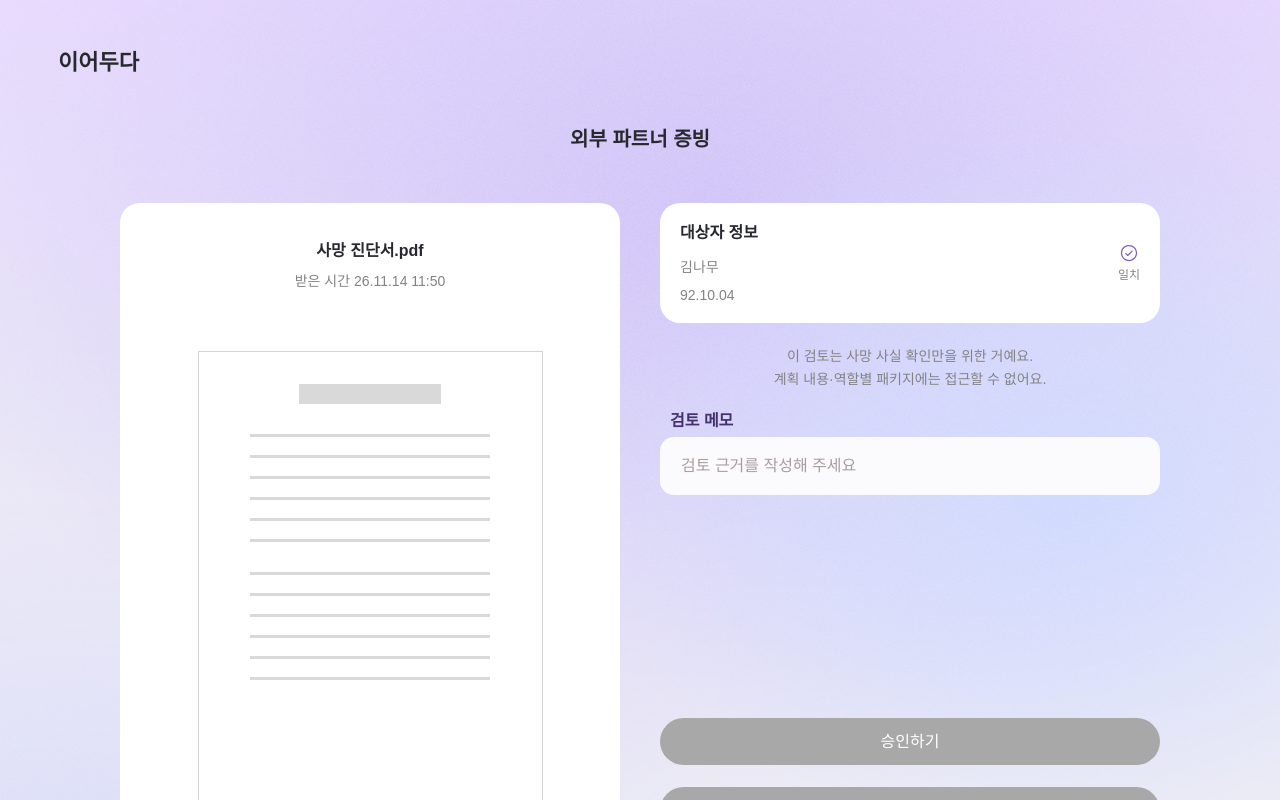
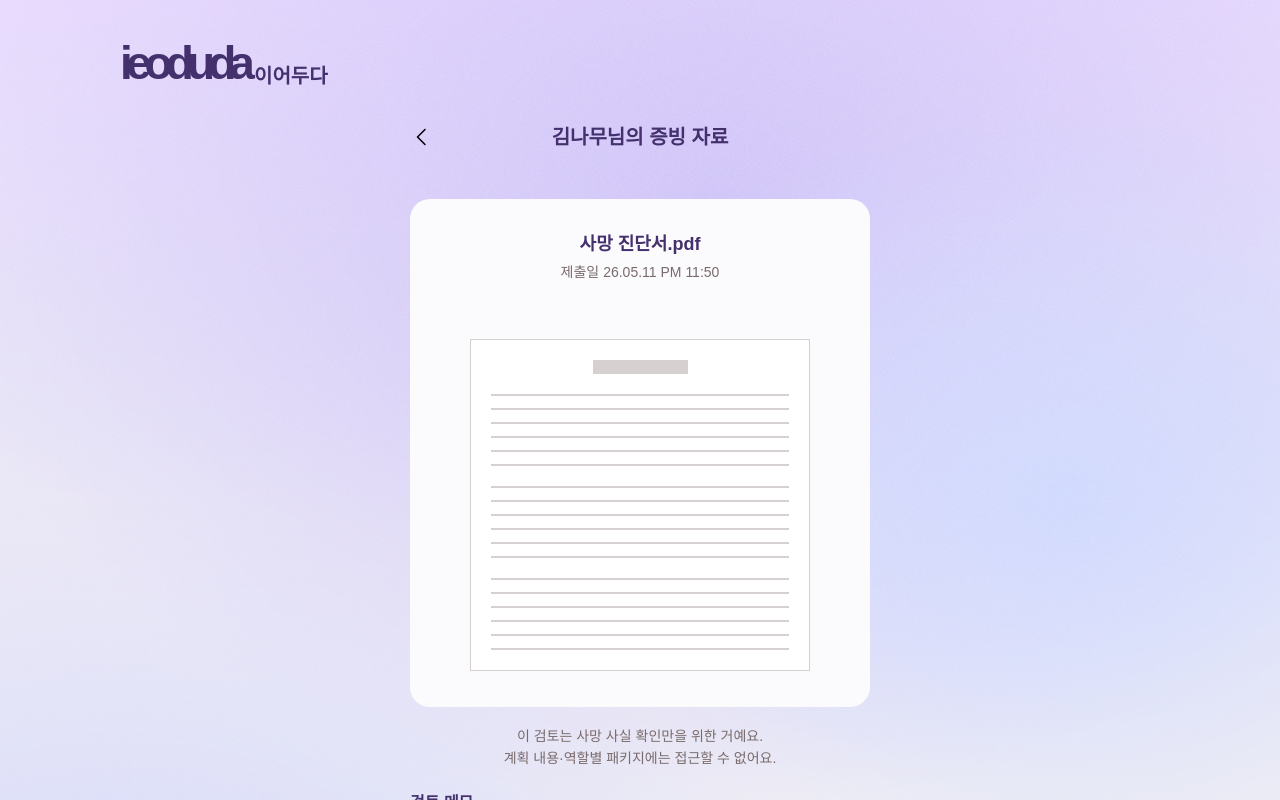
Before and after one commit to Dev-MAMOKEY/Ieoduda-Frontend, a Next.js app: page /external in a window 1280 px wide. Shown: the top 800 px of the page. Built offline with nearby package versions, Linux system fonts and the light colour scheme; a web font is replaced by a local one.

Commit message:
[Feat/#9] feat : 전체 증빙 자료 화면 및 외부 파트너 검토 화면 수정

```diff
--- /dev/null
+++ b/app/(external)/evidence/page.tsx
@@ -0,0 +1,85 @@
+import Link from "next/link";
+import { BrandLogo } from "@/components/BrandLogo";
+
+type EvidenceItem = {
+  id: string;
+  submittedAt: string;
+  title: string;
+  submitter: string;
+  verified: boolean;
+};
+
+type EvidenceGroup = {
+  name: string;
+  verifiedCount: number;
+  items: EvidenceItem[];
+};
+
+const groups: EvidenceGroup[] = [
+  {
+    name: "김나무",
+    verifiedCount: 2,
+    items: [
+      { id: "death-certificate-kim", submittedAt: "26.05.11 PM 11:50", title: "사망 진단서", submitter: "유지민 제출", verified: true },
+      { id: "medical-examination-kim", submittedAt: "26.05.11 AM 12:30", title: "검안서", submitter: "박성호 제출", verified: true },
+    ],
+  },
+  {
+    name: "이신한",
+    verifiedCount: 1,
+    items: [
+      { id: "death-report-lee", submittedAt: "26.12.01 AM 14:00", title: "사망 신고서", submitter: "김하나 제출", verified: true },
+      { id: "death-certificate-lee", submittedAt: "26.12.03 PM 09:55", title: "사망 진단서", submitter: "이재현 제출", verified: false },
+    ],
+  },
+];
+
+function StatusBadge({ verified }: { verified: boolean }) {
+  return <span className={`flex min-h-[28px] shrink-0 items-center justify-center rounded-[20px] px-2.5 py-1.5 text-xs font-semibold text-[#796b6c] ${verified ? "bg-[#e2dafa]" : "bg-[#eeecee]"}`}>
+    {verified ? "검증완료" : "검증필요"}
+  </span>;
+}
+
+function EvidenceCard({ item }: { item: EvidenceItem }) {
+  return <Link aria-label={`${item.title} 검토하기`} className="flex w-full items-center justify-between rounded-[20px] bg-[#fbfafd] px-5 py-[18px] transition-shadow hover:shadow-[0_4px_16px_rgba(67,48,109,0.1)] focus-visible:outline-2 focus-visible:outline-offset-2 focus-visible:outline-[#43306d]" href={`/external?doc=${item.id}`}>
+    <div className="flex flex-col gap-2 leading-none lg:gap-2.5">
+      <div className="flex flex-col gap-1.5 lg:gap-2">
+        <time className="text-[13px] font-medium text-[#796b6c] lg:text-[15px]">{item.submittedAt}</time>
+        <h3 className="text-sm font-bold text-[#43306d] lg:text-base">{item.title}</h3>
+      </div>
+      <p className="text-[13px] font-medium text-[#43306d] lg:text-[15px]">{item.submitter}</p>
+    </div>
+    <StatusBadge verified={item.verified} />
+  </Link>;
+}
+
+function EvidenceSection({ group, second = false }: { group: EvidenceGroup; second?: boolean }) {
+  return <section className={`flex w-full flex-col gap-4 lg:gap-5 ${second ? "pt-3 lg:pt-0" : ""}`}>
+    <header className="flex items-center justify-between">
+      <h2 className="text-base font-bold leading-none text-[#43306d] lg:text-lg">{group.name}</h2>
+      <strong className="text-sm leading-none text-[#796b6c] lg:text-base">{group.verifiedCount}명 검증 완료</strong>
+    </header>
+    <div className="flex flex-col gap-3 lg:gap-[18px]">
+      {group.items.map((item) => <EvidenceCard item={item} key={`${item.submittedAt}-${item.title}`} />)}
+    </div>
+  </section>;
+}
+
+export default function EvidencePage() {
+  return <main className="min-h-dvh text-[#43306d]">
+    <header className="hidden h-[125px] items-center px-[120px] lg:flex">
+      <BrandLogo />
+    </header>
+
+    <section className="mx-auto flex w-full max-w-[390px] flex-col items-center px-6 pb-8 pt-[59px] lg:max-w-none lg:px-0 lg:pb-[50px] lg:pt-0">
+      <header className="mb-[22px] flex w-full items-center justify-center py-2 lg:hidden">
+        <h1 className="text-lg font-bold leading-none">등록된 증빙 자료</h1>
+      </header>
+      <h1 className="hidden text-xl font-bold leading-none lg:block">등록된 증빙 자료</h1>
+
+      <div className="flex w-full flex-col gap-4 lg:mt-[50px] lg:w-[460px] lg:gap-10">
+        {groups.map((group, index) => <EvidenceSection group={group} key={group.name} second={index > 0} />)}
+      </div>
+    </section>
+  </main>;
+}
--- a/app/(external)/external/page.tsx
+++ b/app/(external)/external/page.tsx
@@ -1,175 +1,75 @@
-"use client";
+import { BrandLogo } from "@/components/BrandLogo";
+import { BackButton } from "@/components/BackButton";
+import { Button } from "@/components/Button";
+import { PageHeader } from "@/components/PageHeader";
 
-import Image from "next/image";
-import Link from "next/link";
-import { useState } from "react";
-import type { ChangeEvent, DragEvent } from "react";
-import { FormField } from "@/components/FormField";
-import { getExternalReview } from "@/lib/api";
+const documents = {
+  "death-certificate-kim": { owner: "김나무", title: "사망 진단서", submittedAt: "26.05.11 PM 11:50" },
+  "medical-examination-kim": { owner: "김나무", title: "검안서", submittedAt: "26.05.11 AM 12:30" },
+  "death-report-lee": { owner: "이신한", title: "사망 신고서", submittedAt: "26.12.01 AM 14:00" },
+  "death-certificate-lee": { owner: "이신한", title: "사망 진단서", submittedAt: "26.12.03 PM 09:55" },
+} as const;
 
-const actionClass =
-  "flex h-[45px] w-full items-center justify-center rounded-[20px] border-0 bg-[#a8a8a8] px-5 text-sm text-white transition-all duration-200 hover:bg-[#929292] focus-visible:outline-2 focus-visible:outline-offset-2 focus-visible:outline-[#838383] active:scale-[0.985] lg:h-[47px] lg:rounded-[30px] lg:text-[15px]";
+type DocumentId = keyof typeof documents;
 
-function DocumentPreview({
-  initialDocument,
-}: {
-  initialDocument: { name: string; receivedAt: string };
-}) {
-  const [document, setDocument] = useState<{
-    name: string;
-    receivedAt: string;
-    file: File | null;
-  }>({ ...initialDocument, file: null });
-  const [isDragging, setIsDragging] = useState(false);
+function DocumentSheet() {
+  return <div aria-label="증빙 문서 미리보기" className="flex h-[300px] w-[230px] flex-col items-center gap-5 border border-[#d7d0d0] bg-white px-5 py-[21px] lg:h-auto lg:w-[340px] lg:border-[1.4px] lg:p-5">
+    <span className="h-3.5 w-[95px] shrink-0 bg-[#d7d0d0]" />
+    {[0, 1, 2].map((group) => <div className={`flex w-full flex-col gap-3 ${group === 2 ? "hidden lg:flex" : ""}`} key={group}>
+      {Array.from({ length: 6 }, (_, index) => <span className="h-0.5 w-full shrink-0 bg-[#d7d0d0]" key={index} />)}
+    </div>)}
+  </div>;
+}
 
-  const receiveFile = (file: File) => {
-    if (
-      file.type !== "application/pdf" &&
-      !file.name.toLowerCase().endsWith(".pdf")
-    )
-      return;
-    const now = new Date();
-    const pad = (value: number) => String(value).padStart(2, "0");
-    const receivedAt = `${pad(now.getFullYear() % 100)}.${pad(now.getMonth() + 1)}.${pad(now.getDate())} ${pad(now.getHours())}:${pad(now.getMinutes())}`;
-    setDocument({ name: file.name, receivedAt, file });
-  };
+function ActionButton({ children, tone }: { children: string; tone: "secondary" | "light" }) {
+  return <button className={`flex min-h-11 w-full items-center justify-center rounded-[14px] px-5 py-3.5 text-sm font-medium leading-none transition-colors lg:text-base ${tone === "secondary" ? "bg-[#7f62b8] text-[#fbfafd] hover:bg-[#7055a4]" : "bg-[#e2dafa] text-[#43306d] hover:bg-[#d6caef]"}`} type="button">{children}</button>;
+}
 
-  const handleDrop = (event: DragEvent<HTMLElement>) => {
-    event.preventDefault();
-    setIsDragging(false);
-    const file = event.dataTransfer.files[0];
-    if (file) receiveFile(file);
-  };
+export default async function ExternalReviewPage({ searchParams }: { searchParams: Promise<{ doc?: string }> }) {
+  const { doc } = await searchParams;
+  const documentId: DocumentId = doc && doc in documents ? doc as DocumentId : "death-certificate-kim";
+  const document = documents[documentId];
 
-  return (
-    <section
-      className={`flex w-full flex-col items-center gap-[18px] rounded-[20px] bg-white px-5 py-6 transition-shadow lg:h-[700px] lg:w-[500px] lg:gap-[60px] lg:py-9 ${isDragging ? "ring-2 ring-[#838383] ring-offset-2 ring-offset-[#f0f0f2]" : ""}`}
-      onDragEnter={(event) => {
-        event.preventDefault();
-        setIsDragging(true);
-      }}
-      onDragLeave={(event) => {
-        if (!event.currentTarget.contains(event.relatedTarget as Node))
-          setIsDragging(false);
-      }}
-      onDragOver={(event) => {
-        event.preventDefault();
-        event.dataTransfer.dropEffect = "copy";
-      }}
-      onDrop={handleDrop}
-    >
-      <div className="flex flex-col items-center gap-2">
-        <h2 className="max-w-full truncate text-sm font-bold lg:text-base">
-          {document.name}
-        </h2>
-        <p className="text-[11px] font-medium text-[#838383] lg:text-sm">
-          받은 시간 {document.receivedAt}
-        </p>
-      </div>
-      <div
-        aria-label="사망 진단서 미리보기"
-        className="flex h-[300px] w-[230px] flex-col items-center gap-5 border border-[#d5d5d5] bg-white px-5 py-[21px] lg:h-[450px] lg:w-[345px] lg:gap-[30px] lg:px-[30px] lg:py-8"
-      >
-        <span className="h-3.5 w-[95px] bg-[#d9d9d9] lg:h-5 lg:w-[142px]" />
-        {[0, 1].map((group) => (
-          <span className="flex flex-col gap-3 lg:gap-[18px]" key={group}>
-            {Array.from({ length: 6 }, (_, i) => (
-              <span
-                className="h-0.5 w-40 bg-[#d9d9d9] lg:h-[3px] lg:w-60"
-                key={i}
-              />
-            ))}
-          </span>
-        ))}
+  return <main className="min-h-dvh text-[#43306d]">
+    <header className="hidden h-[125px] items-center px-[120px] lg:flex"><BrandLogo /></header>
+
+    <section className="mx-auto flex w-full max-w-[390px] flex-col items-center px-6 pb-8 pt-[59px] lg:max-w-none lg:px-0 lg:pb-[50px] lg:pt-0">
+      <PageHeader backHref="/evidence" className="mb-[22px] py-2 lg:hidden" title="" />
+      <header className="hidden w-[460px] grid-cols-[24px_1fr_24px] items-center lg:grid">
+        <BackButton href="/evidence" label="등록된 증빙 자료로 돌아가기" />
+        <h1 className="text-center text-xl font-bold leading-none">{document.owner}님의 증빙 자료</h1>
+        <span aria-hidden className="size-6" />
+      </header>
+
+      <div className="flex w-full flex-col gap-[22px] lg:mt-[50px] lg:w-[460px] lg:gap-5">
+        <section className="flex w-full flex-col items-center gap-[18px] rounded-[20px] bg-[#fbfafd] px-5 py-6 lg:gap-[60px] lg:py-9">
+          <header className="flex flex-col items-center gap-2 text-center lg:gap-3">
+            <h2 className="text-base font-bold leading-none lg:text-lg">{document.title}.pdf</h2>
+            <p className="text-xs font-medium leading-none text-[#796b6c] lg:text-sm">제출일 {document.submittedAt}</p>
+          </header>
+          <DocumentSheet />
+        </section>
+
+        <section className="flex flex-col gap-3 lg:gap-5">
+          <div className="flex flex-col items-center gap-1.5 py-0 text-center text-xs leading-none text-[#796b6c] lg:gap-2 lg:pb-2.5 lg:pt-0.5 lg:text-sm">
+            <p>이 검토는 사망 사실 확인만을 위한 거예요.</p>
+            <p>계획 내용·역할별 패키지에는 접근할 수 없어요.</p>
+          </div>
+
+          <label className="flex flex-col gap-2.5">
+            <span className="px-2.5 text-sm font-bold leading-none lg:px-0 lg:text-base">검토 메모</span>
+            <input className="min-h-11 w-full rounded-[14px] border-0 bg-[#fbfafd] px-4 py-3.5 text-[13px] font-medium leading-none text-[#584e4d] outline-none placeholder:text-[#a99d9e] focus-visible:ring-2 focus-visible:ring-[#43306d]/25 lg:rounded-[20px] lg:px-5 lg:text-[15px]" placeholder="검토 근거를 작성해 주세요" />
+          </label>
+
+          <div className="flex flex-col gap-3.5 lg:gap-[22px]">
+            <div className="grid grid-cols-2 gap-3.5 lg:grid-cols-1 lg:gap-[22px]">
+              <Button type="button">승인하기</Button>
+              <ActionButton tone="secondary">반려하기</ActionButton>
+            </div>
+            <ActionButton tone="light">추가자료 요청하기</ActionButton>
+          </div>
+        </section>
       </div>
     </section>
-  );
+  </main>;
 }
-
-function SubjectCard({
-  subject,
-}: {
-  subject: { name: string; birthDate: string; matchStatus: string };
-}) {
-  return (
-    <section className="flex items-center justify-between rounded-[20px] bg-white px-5 py-[18px]">
-      <div className="flex flex-col gap-3">
-        <h2 className="text-sm font-bold lg:text-base">대상자 정보</h2>
-        <div className="flex flex-col gap-2 text-[13px] font-medium text-[#838383] lg:text-sm">
-          <span>{subject.name}</span>
-          <span>{subject.birthDate}</span>
-        </div>
-      </div>
-      <div className="flex flex-col items-center gap-1">
-        <Image
-          alt=""
-          className="size-[18px] lg:size-5"
-          width={20}
-          height={20}
-          src="/icons/inspection/check-circle.svg"
-        />
-        <span className="text-[11px] font-medium text-[#838383] lg:text-xs">
-          {subject.matchStatus}
-        </span>
-      </div>
-    </section>
-  );
-}
-
-export default function ExternalReviewPage() {
-  const review = getExternalReview();
-  const [memo, setMemo] = useState("");
-  return (
-    <main
-      className="min-h-dvh bg-[#f0f0f2] px-6 py-[70px] text-[#28292e] lg:px-0 lg:py-0"
-      data-node-id="439:4353"
-    >
-      <header className="hidden h-[125px] grid-cols-3 items-center px-[50px] lg:grid">
-        <Link className="w-fit p-2 text-[22px] font-semibold" href="/">
-          이어두다
-        </Link>
-        <span />
-        <span />
-      </header>
-      <div className="mx-auto flex w-full max-w-[390px] flex-col gap-[22px] lg:max-w-[1440px] lg:gap-0">
-        <header className="flex justify-center pb-5 lg:pb-0">
-          <h1 className="text-center text-lg font-bold lg:text-xl">
-            외부 파트너 증빙
-          </h1>
-        </header>
-        <div className="flex flex-col gap-[22px] lg:grid lg:grid-cols-[500px_minmax(0,1fr)] lg:gap-10 lg:px-[120px] lg:py-[50px]">
-          <DocumentPreview initialDocument={review.document} />
-          <div className="flex flex-col gap-[22px] lg:min-h-[520px] lg:justify-between">
-            <div className="flex flex-col gap-[22px]">
-              <SubjectCard subject={review.subject} />
-              <div className="text-center text-xs font-medium leading-relaxed text-[#838383] lg:text-sm">
-                <p>이 검토는 사망 사실 확인만을 위한 거예요.</p>
-                <p>계획 내용·역할별 패키지에는 접근할 수 없어요.</p>
-              </div>
-              <FormField
-                id="review-memo"
-                label="검토 메모"
-                onChange={(e: ChangeEvent<HTMLInputElement>) =>
-                  setMemo(e.target.value)
-                }
-                placeholder="검토 근거를 작성해 주세요"
-                value={memo}
-              />
-            </div>
-            <div className="flex flex-col gap-3.5 lg:gap-[22px]">
-              <button className={actionClass} type="button">
-                승인하기
-              </button>
-              <button className={actionClass} type="button">
-                반려 요청하기
-              </button>
-              <button className={actionClass} type="button">
-                추가 자료 요청하기
-              </button>
-            </div>
-          </div>
-        </div>
-      </div>
-    </main>
-  );
-}
```
